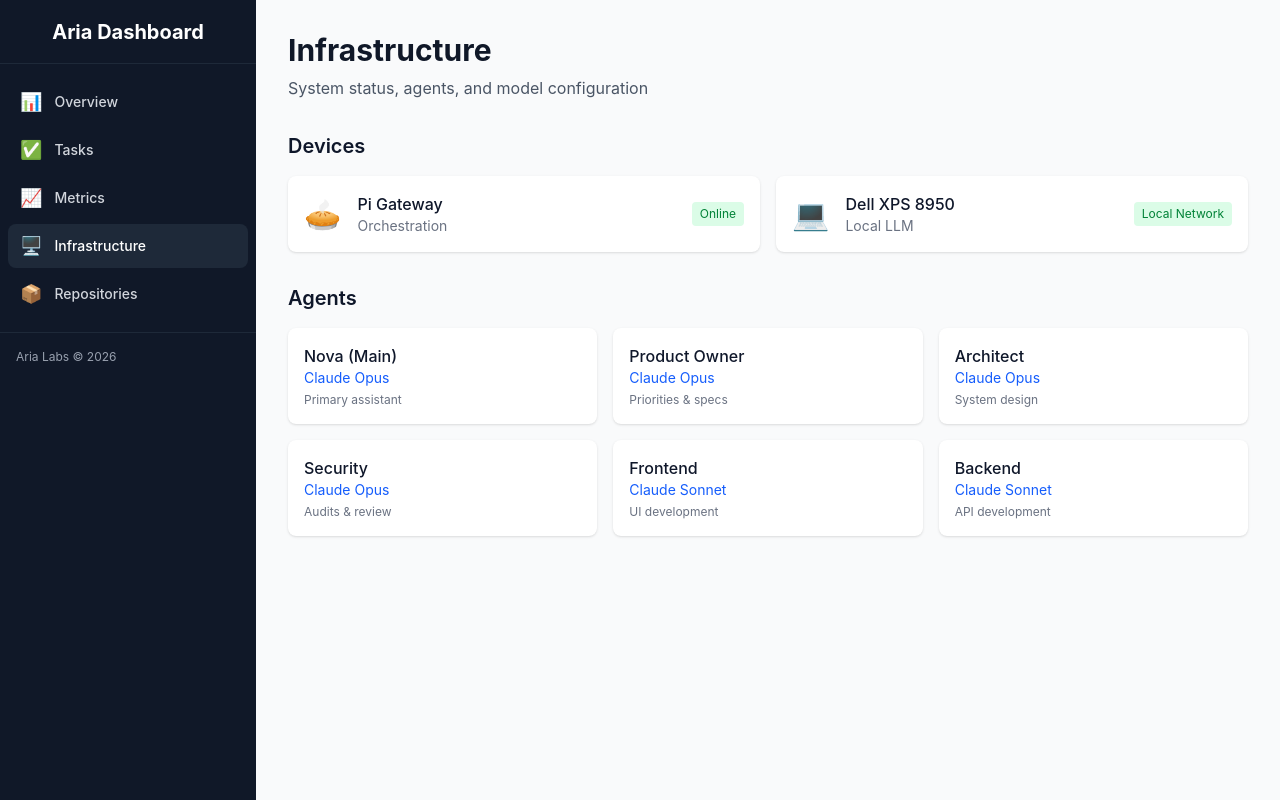
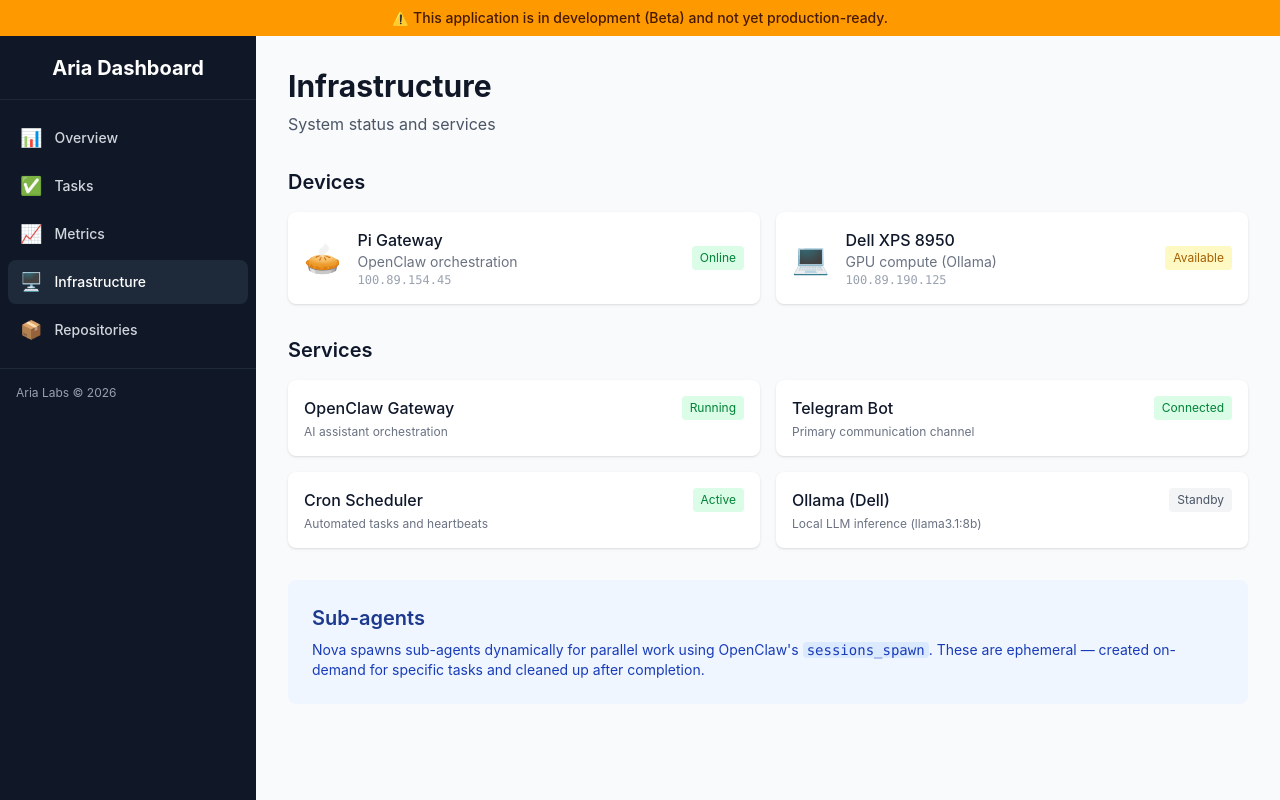
Before and after one commit to jeremyspofford/aria-dashboard-next, a Next.js app: page /infrastructure in a window 1280 px wide. Built offline with nearby package versions, Linux system fonts and the light colour scheme.

Commit message:
feat: remove create task button, add acceptance criteria, fix infrastructure, add dev banner

```diff
--- a/public/data/tasks.json
+++ b/public/data/tasks.json
@@ -4,8 +4,14 @@
       "id": "1",
       "title": "Dashboard metrics auto-update",
       "description": "Set up hourly cron job to refresh metrics data",
+      "acceptance_criteria": [
+        "Metrics refresh every hour via cron",
+        "Data pushed to aria-dashboard-next repo",
+        "No manual intervention required"
+      ],
       "status": "done",
       "priority": "high",
+      "assignee": "Nova",
       "created_at": "2026-02-08T00:00:00Z",
       "updated_at": "2026-02-08T19:23:00Z"
     },
@@ -13,17 +19,29 @@
       "id": "2",
       "title": "Mobile responsive design",
       "description": "Make dashboard work on mobile devices",
+      "acceptance_criteria": [
+        "All pages render correctly on mobile (320px+)",
+        "Navigation is usable on touch devices",
+        "No horizontal scrolling on any page"
+      ],
       "status": "in-progress",
       "priority": "high",
+      "assignee": "Nova",
       "created_at": "2026-02-08T20:34:00Z",
       "updated_at": "2026-02-08T20:34:00Z"
     },
     {
       "id": "3",
-      "title": "Rep Accountability Dashboard",
-      "description": "Integrate Congress.gov data for legislator tracking",
+      "title": "Rep Accountability Dashboard - LEG-2",
+      "description": "Integrate Congress.gov data for legislator tracking with alignment scores",
+      "acceptance_criteria": [
+        "Position-to-vote mapping implemented",
+        "Alignment scores calculated and displayed",
+        "QA sign-off on data accuracy"
+      ],
       "status": "todo",
       "priority": "medium",
+      "assignee": "Nova",
       "created_at": "2026-02-07T00:00:00Z",
       "updated_at": "2026-02-07T00:00:00Z"
     }
--- a/src/app/infrastructure/page.tsx
+++ b/src/app/infrastructure/page.tsx
@@ -1,22 +1,20 @@
 export default function InfrastructurePage() {
   const devices = [
-    { name: 'Pi Gateway', status: 'Online', role: 'Orchestration', icon: '🥧' },
-    { name: 'Dell XPS 8950', status: 'Local Network', role: 'Local LLM', icon: '💻' },
+    { name: 'Pi Gateway', status: 'Online', role: 'OpenClaw orchestration', icon: '🥧', ip: '100.89.154.45' },
+    { name: 'Dell XPS 8950', status: 'Available', role: 'GPU compute (Ollama)', icon: '💻', ip: '100.89.190.125' },
   ];
 
-  const agents = [
-    { name: 'Nova (Main)', model: 'Claude Opus', role: 'Primary assistant' },
-    { name: 'Product Owner', model: 'Claude Opus', role: 'Priorities & specs' },
-    { name: 'Architect', model: 'Claude Opus', role: 'System design' },
-    { name: 'Security', model: 'Claude Opus', role: 'Audits & review' },
-    { name: 'Frontend', model: 'Claude Sonnet', role: 'UI development' },
-    { name: 'Backend', model: 'Claude Sonnet', role: 'API development' },
+  const services = [
+    { name: 'OpenClaw Gateway', status: 'Running', description: 'AI assistant orchestration' },
+    { name: 'Telegram Bot', status: 'Connected', description: 'Primary communication channel' },
+    { name: 'Cron Scheduler', status: 'Active', description: 'Automated tasks and heartbeats' },
+    { name: 'Ollama (Dell)', status: 'Standby', description: 'Local LLM inference (llama3.1:8b)' },
   ];
 
   return (
     <div className="p-4 sm:p-6 lg:p-8">
       <h1 className="text-2xl sm:text-3xl font-bold text-gray-900">Infrastructure</h1>
-      <p className="mt-1 sm:mt-2 text-sm sm:text-base text-gray-600">System status, agents, and model configuration</p>
+      <p className="mt-1 sm:mt-2 text-sm sm:text-base text-gray-600">System status and services</p>
 
       <div className="mt-6 sm:mt-8">
         <h2 className="text-lg sm:text-xl font-semibold mb-3 sm:mb-4">Devices</h2>
@@ -27,25 +25,42 @@ export default function InfrastructurePage() {
               <div className="min-w-0 flex-1">
                 <p className="font-medium text-sm sm:text-base truncate">{d.name}</p>
                 <p className="text-xs sm:text-sm text-gray-500 truncate">{d.role}</p>
+                <p className="text-xs text-gray-400 font-mono">{d.ip}</p>
               </div>
-              <span className="ml-auto px-2 py-1 rounded text-xs bg-green-100 text-green-700 flex-shrink-0">{d.status}</span>
+              <span className={`ml-auto px-2 py-1 rounded text-xs flex-shrink-0 ${
+                d.status === 'Online' ? 'bg-green-100 text-green-700' : 'bg-yellow-100 text-yellow-700'
+              }`}>{d.status}</span>
             </div>
           ))}
         </div>
       </div>
 
       <div className="mt-6 sm:mt-8">
-        <h2 className="text-lg sm:text-xl font-semibold mb-3 sm:mb-4">Agents</h2>
-        <div className="grid grid-cols-1 sm:grid-cols-2 lg:grid-cols-3 gap-3 sm:gap-4">
-          {agents.map((a) => (
-            <div key={a.name} className="rounded-lg bg-white p-3 sm:p-4 shadow">
-              <p className="font-medium text-sm sm:text-base">{a.name}</p>
-              <p className="text-xs sm:text-sm text-blue-600">{a.model}</p>
-              <p className="text-xs text-gray-500 mt-1">{a.role}</p>
+        <h2 className="text-lg sm:text-xl font-semibold mb-3 sm:mb-4">Services</h2>
+        <div className="grid grid-cols-1 sm:grid-cols-2 gap-3 sm:gap-4">
+          {services.map((s) => (
+            <div key={s.name} className="rounded-lg bg-white p-3 sm:p-4 shadow">
+              <div className="flex items-center justify-between gap-2">
+                <p className="font-medium text-sm sm:text-base">{s.name}</p>
+                <span className={`px-2 py-1 rounded text-xs ${
+                  s.status === 'Running' || s.status === 'Connected' || s.status === 'Active'
+                    ? 'bg-green-100 text-green-700'
+                    : 'bg-gray-100 text-gray-600'
+                }`}>{s.status}</span>
+              </div>
+              <p className="text-xs text-gray-500 mt-1">{s.description}</p>
             </div>
           ))}
         </div>
       </div>
+
+      <div className="mt-6 sm:mt-8 rounded-lg bg-blue-50 p-4 sm:p-6">
+        <h2 className="text-lg sm:text-xl font-semibold text-blue-900 mb-2">Sub-agents</h2>
+        <p className="text-sm text-blue-800">
+          Nova spawns sub-agents dynamically for parallel work using OpenClaw's <code className="bg-blue-100 px-1 rounded">sessions_spawn</code>.
+          These are ephemeral — created on-demand for specific tasks and cleaned up after completion.
+        </p>
+      </div>
     </div>
   );
 }
--- a/src/app/layout.tsx
+++ b/src/app/layout.tsx
@@ -1,6 +1,7 @@
 import type { Metadata } from 'next';
 import './globals.css';
 import Sidebar from '@/components/Sidebar';
+import DevelopmentBanner from '@/components/DevelopmentBanner';
 
 export const metadata: Metadata = {
   title: 'Aria Dashboard',
@@ -15,7 +16,8 @@ export default function RootLayout({
   return (
     <html lang="en">
       <body className="antialiased">
-        <div className="flex h-screen overflow-hidden">
+        <DevelopmentBanner />
+        <div className="flex h-[calc(100vh-36px)] overflow-hidden">
           <Sidebar />
           <main className="flex-1 overflow-y-auto bg-gray-50 pt-16 md:pt-0">
             {children}
--- a/src/app/tasks/page.tsx
+++ b/src/app/tasks/page.tsx
@@ -37,6 +37,20 @@ function TaskCard({ task }: { task: Task }) {
             </div>
           )}
 
+          {task.acceptance_criteria && task.acceptance_criteria.length > 0 && (
+            <div>
+              <p className="text-xs font-medium text-gray-500 uppercase">Acceptance Criteria</p>
+              <ul className="mt-1 space-y-1">
+                {task.acceptance_criteria.map((criteria, idx) => (
+                  <li key={idx} className="text-sm text-gray-700 flex items-start gap-2">
+                    <span className="text-green-600 flex-shrink-0">✓</span>
+                    <span>{criteria}</span>
+                  </li>
+                ))}
+              </ul>
+            </div>
+          )}
+
           <div className="grid grid-cols-2 gap-3">
             <div>
               <p className="text-xs font-medium text-gray-500 uppercase">Status</p>
@@ -51,16 +65,16 @@ function TaskCard({ task }: { task: Task }) {
           </div>
 
           <div className="grid grid-cols-2 gap-3">
+            {task.assignee && (
+              <div>
+                <p className="text-xs font-medium text-gray-500 uppercase">Assignee</p>
+                <p className="mt-1 text-sm text-gray-700">{task.assignee}</p>
+              </div>
+            )}
             <div>
               <p className="text-xs font-medium text-gray-500 uppercase">Created</p>
               <p className="mt-1 text-sm text-gray-700">
                 {new Date(task.created_at).toLocaleDateString()}
-              </p>
-            </div>
-            <div>
-              <p className="text-xs font-medium text-gray-500 uppercase">Updated</p>
-              <p className="mt-1 text-sm text-gray-700">
-                {new Date(task.updated_at).toLocaleDateString()}
               </p>
             </div>
           </div>
@@ -130,14 +144,9 @@ export default function TasksPage() {
 
   return (
     <div className="min-h-full p-4 sm:p-6 lg:p-8">
-      <div className="mb-4 sm:mb-6 flex flex-col gap-3 sm:flex-row sm:items-center sm:justify-between">
-        <div>
-          <h1 className="text-2xl sm:text-3xl font-bold text-gray-900">Tasks</h1>
-          <p className="mt-1 sm:mt-2 text-sm sm:text-base text-gray-600">Click any task to view details</p>
-        </div>
-        <button className="w-full sm:w-auto rounded-lg bg-blue-600 px-4 py-2 text-sm sm:text-base text-white transition-colors hover:bg-blue-700">
-          + New Task
-        </button>
+      <div className="mb-4 sm:mb-6">
+        <h1 className="text-2xl sm:text-3xl font-bold text-gray-900">Tasks</h1>
+        <p className="mt-1 sm:mt-2 text-sm sm:text-base text-gray-600">Click any task to view details and acceptance criteria</p>
       </div>
 
       {/* Mobile column tabs */}
--- /dev/null
+++ b/src/components/DevelopmentBanner.tsx
@@ -0,0 +1,7 @@
+export default function DevelopmentBanner() {
+  return (
+    <div className="bg-amber-500 text-amber-950 text-center py-2 px-4 text-sm font-medium">
+      ⚠️ This application is in development (Beta) and not yet production-ready.
+    </div>
+  );
+}
--- a/src/lib/api.ts
+++ b/src/lib/api.ts
@@ -2,8 +2,10 @@ export interface Task {
   id: string;
   title: string;
   description?: string;
+  acceptance_criteria?: string[];
   status: 'todo' | 'in-progress' | 'done';
   priority?: 'low' | 'medium' | 'high';
+  assignee?: string;
   created_at: string;
   updated_at: string;
 }
```
